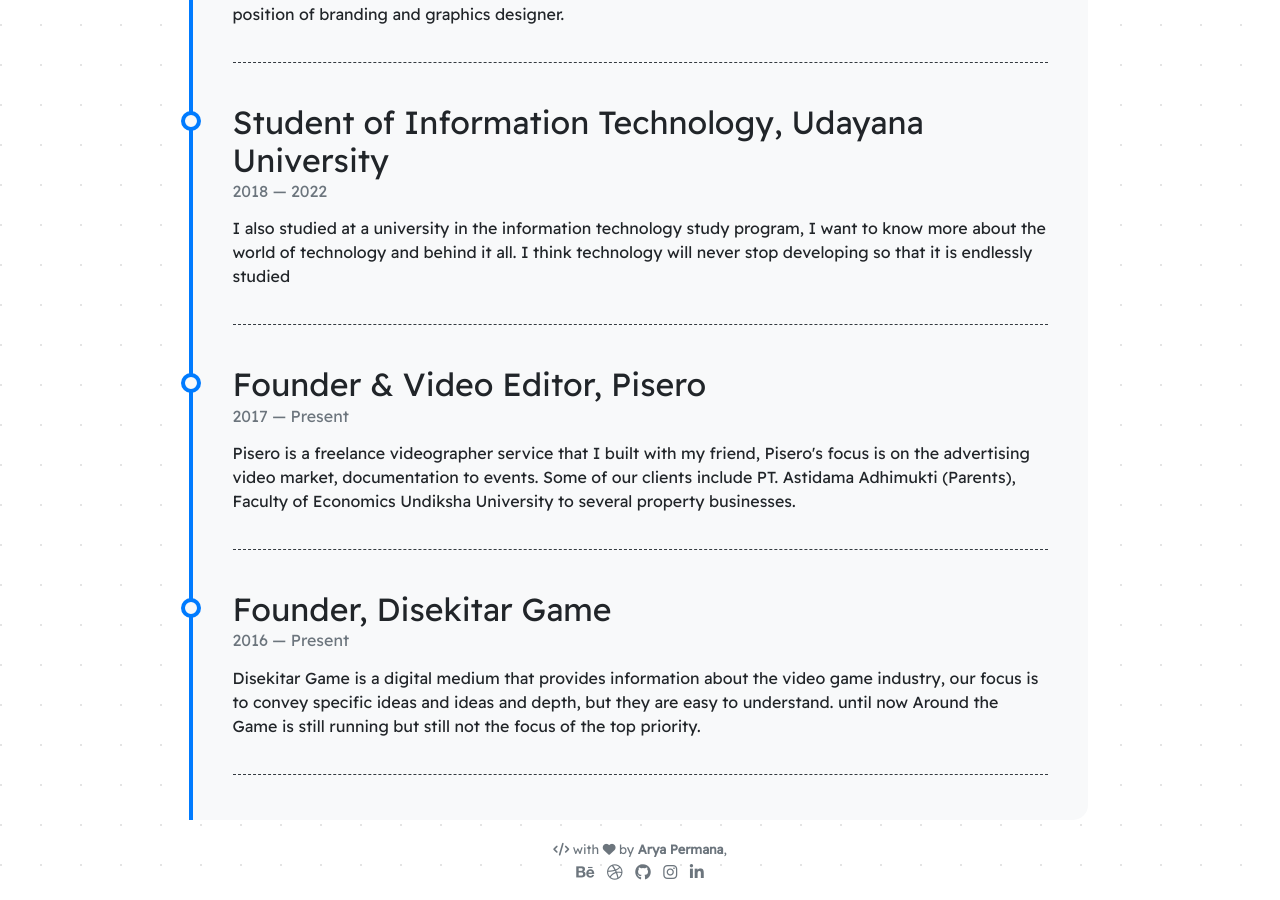
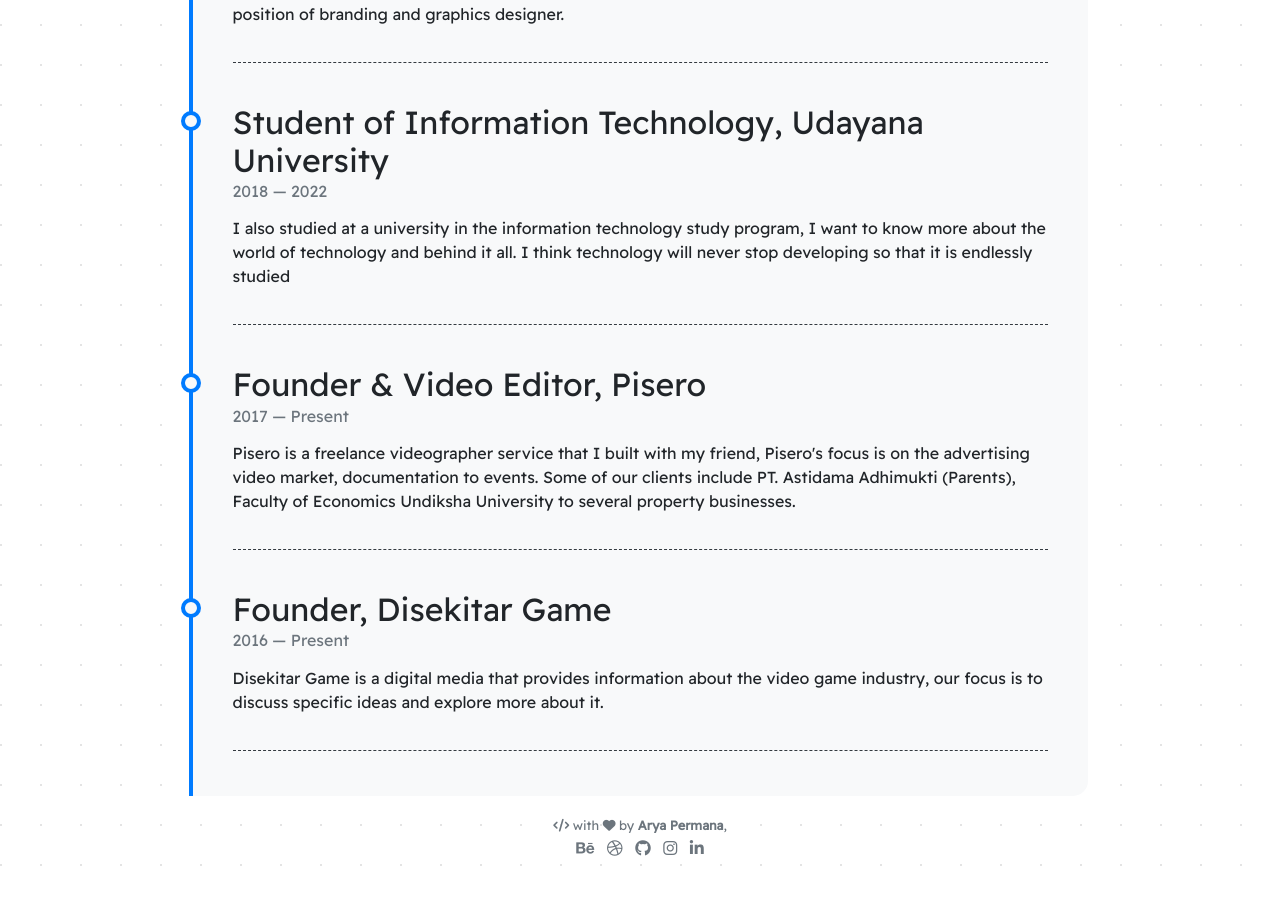
Before and after one commit to arytapermana/arytapermana, a Jekyll site: the page built from pages/about.md, in a window 1280 px wide and 900 px high, scrolled down 1336 px. Built offline with Jekyll 4.4.1, drawn with Linux system fonts in a browser that asks for light colours; nearby versions of some CDN libraries; emoji names are drawn with the system emoji font; after the commit the page ends 2212 px from its top, so only the background shows below that.

Commit message:
minor fix

```diff
--- a/_data/timeline.yml
+++ b/_data/timeline.yml
@@ -40,6 +40,5 @@
   from: 2016
   to: Present
   description:
-    Disekitar Game is a digital medium that provides information about the video game industry,
-    our focus is to convey specific ideas and ideas and depth, but they are easy to understand.
-    until now Around the Game is still running but still not the focus of the top priority.
+    Disekitar Game is a digital media that provides information about the video game industry,
+    our focus is to discuss specific ideas and explore more about it.
```
